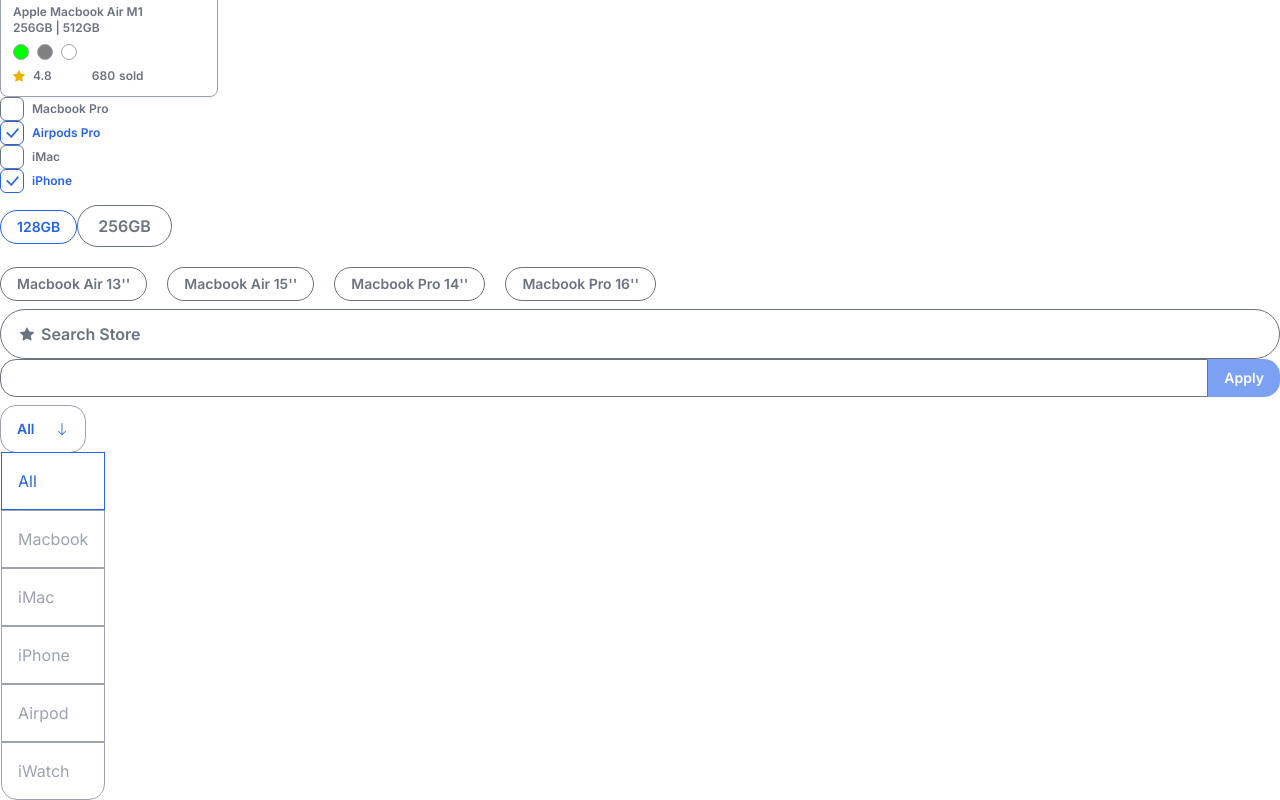
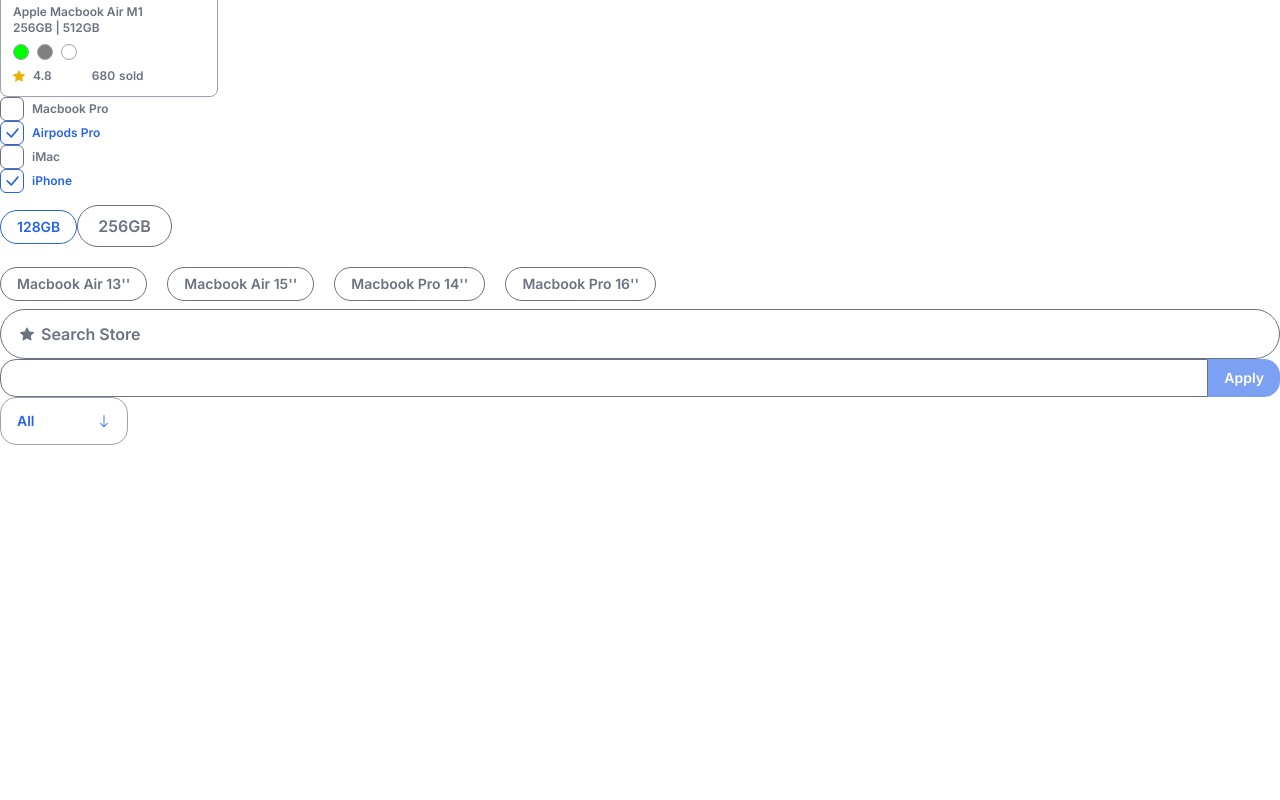
Before and after one commit to mmesomasaint/tempillar, a Next.js app: page /theme/e-apple-store in a window 1280 px wide. Shown: the part 3173-3973 px from the top of the page. After the commit the page ends 3618 px from the top, so only its background shows below. Built offline with nearby package versions, Linux system fonts and the light colour scheme.

Commit message:
Fix: Add the open state

```diff
--- a/app/theme/e-apple-store/pack/components/dropdown.tsx
+++ b/app/theme/e-apple-store/pack/components/dropdown.tsx
@@ -1,5 +1,6 @@
 'use client'
 
+import {useState} from 'react'
 import { BsArrowDown } from 'react-icons/bs'
 import { TextLabel } from '../elements/text'
 
@@ -14,13 +15,15 @@ export default function DropDown({
   items: string[]
   full?: boolean
 }) {
+  const [open, setOpen] = useState(false)
+
   return (
-    <div className='inline-block relative text-apple-store-pri border border-apple-store-faded-max my-2 p-4 rounded-2xl'>
-      <div className='flex justify-start items-center gap-5'>
+    <div className={`inline-block relative text-apple-store-pri border ${open ? 'border-apple-store-pri' : 'border-apple-store-faded-max'} p-4 rounded-2xl w-[10%]`}>
+      <div className='flex justify-between items-center gap-5'>
         <TextLabel>{selected}</TextLabel>
-        <BsArrowDown className='text-sm text-apple-store-pri' />
+        <BsArrowDown className={`text-sm text-apple-store-pri ${open && 'rotate-180'}`} />
       </div>
-      <div className='absolute left-0 top-[100%] border-y border-apple-store-faded-max border-t-0 border-b-0 rounded-b-2xl flex flex-col'>
+      <div className={`${open ? 'block' : 'hidden'} w-full absolute left-0 top-[100%] border-y border-apple-store-faded-max border-t-0 border-b-0 rounded-b-2xl flex flex-col`}>
         {items.map((item) => (
           <DropItem
             isSelected={selected === item}
```
